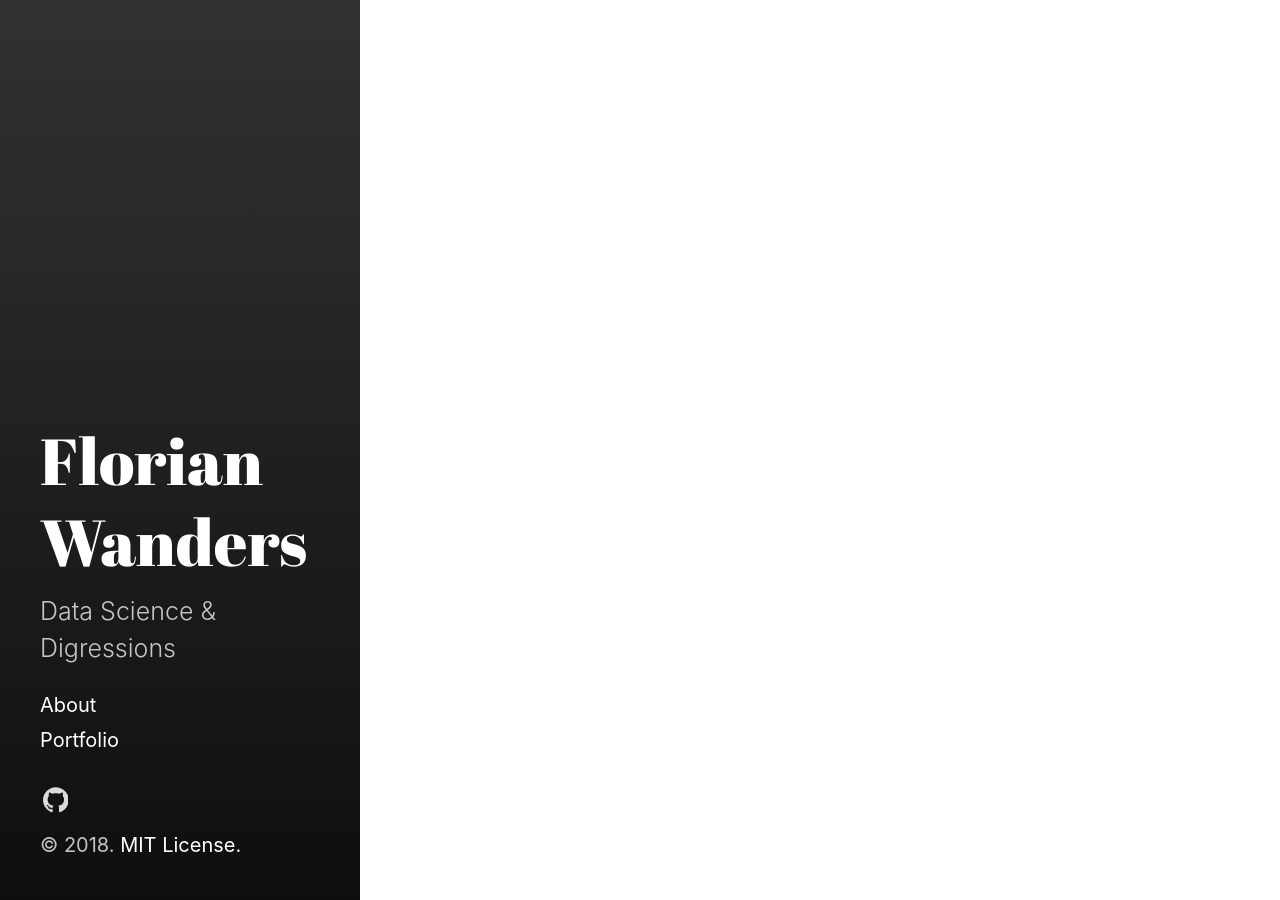
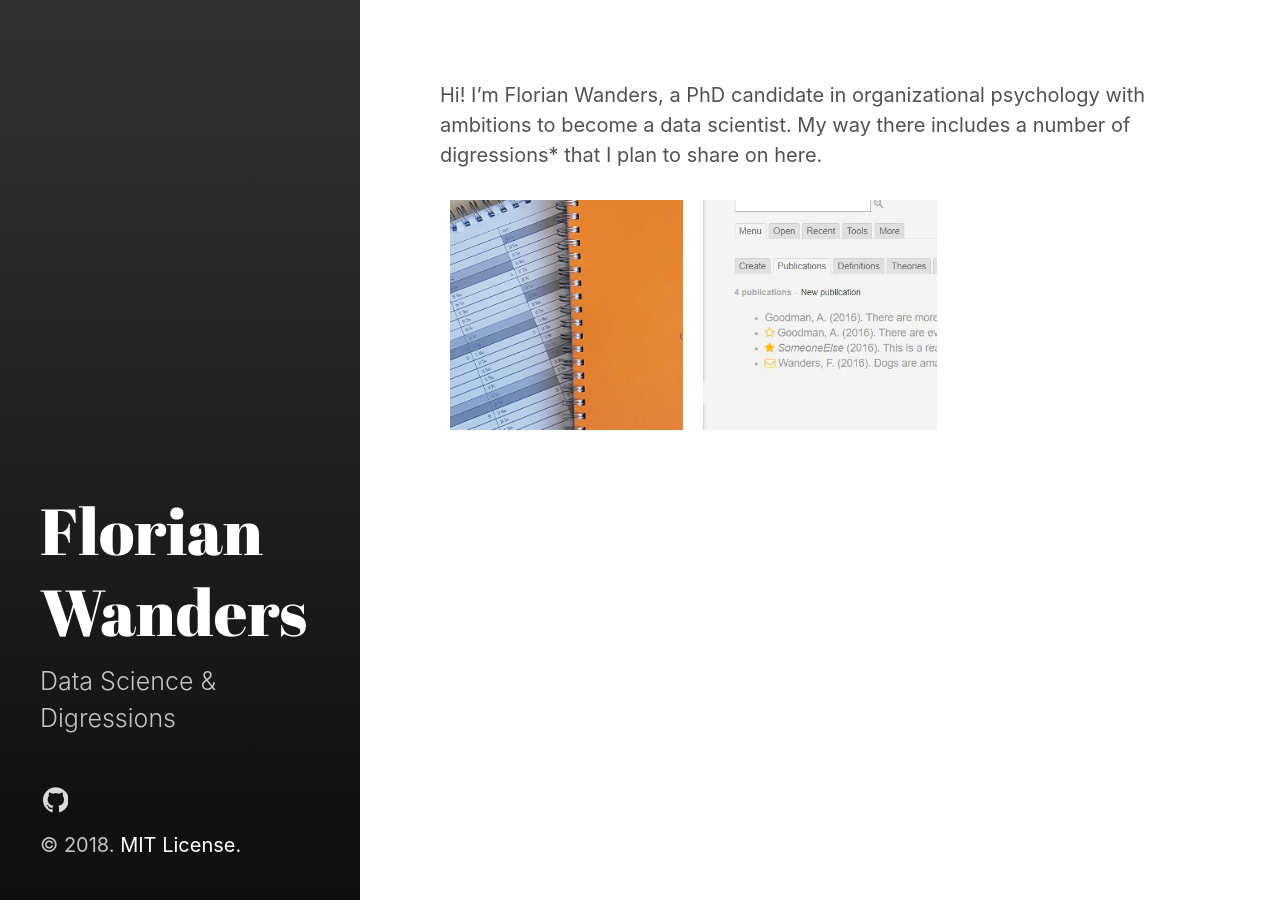
Before and after one commit to stormvirux/florianwanders.github.io, a Jekyll site: the page built from index.md, in a window 1280 px wide. Built offline with Jekyll 4.4.1, drawn with Linux system fonts in a browser that asks for light colours.

Commit message:
change to one-page layout

```diff
--- a/porfolio.md
+++ b/_includes/portfolio.html
@@ -1,10 +1,3 @@
----
-layout: page
-title: Portfolio
-sidebar_link: true
----
-
-
 {% for project in site.portfolio %}
 
 {% if project.redirect %}
--- a/index.html
+++ /dev/null
@@ -1,4 +0,0 @@
----
-layout: index
-title: Home
----
--- /dev/null
+++ b/index.md
@@ -0,0 +1,10 @@
+---
+layout: index
+title: Home
+---
+
+
+Hi! I'm Florian Wanders, a PhD candidate in organizational psychology with ambitions to become a data scientist. My way there includes a number of digressions* that I plan to share on here.
+
+
+{% include portfolio.html %}
```
Also changed, not shown: about.md (deleted, +0 -5 lines).
